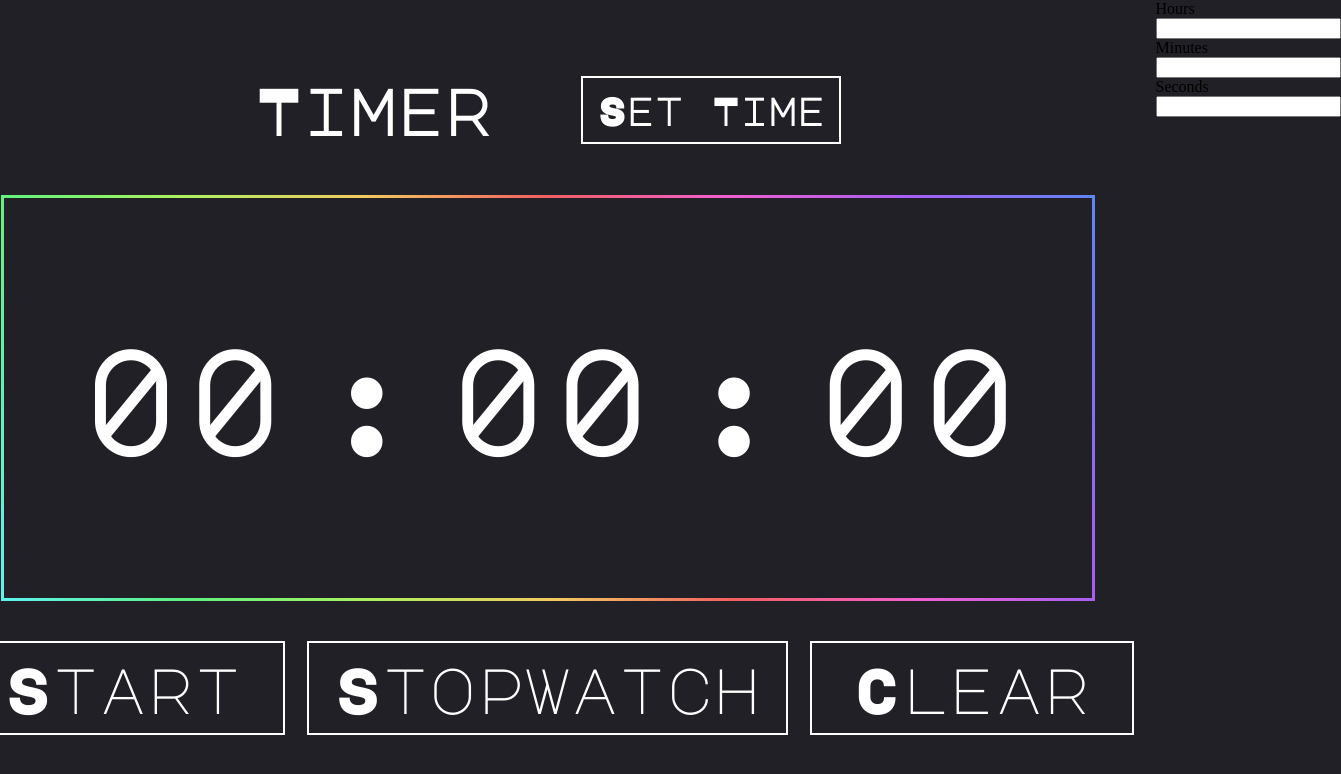
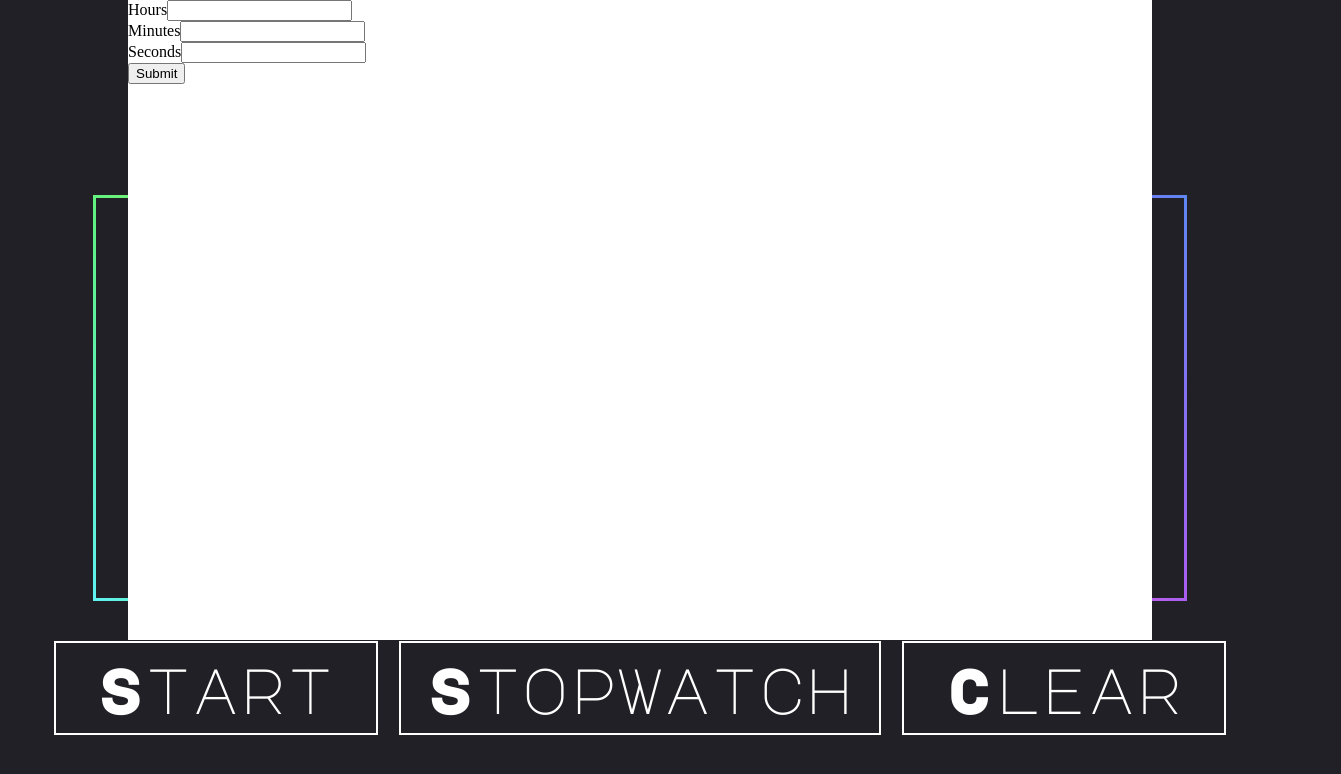
Before and after one commit to Hollingsworth-Dev/Webclock_react, a React (Create React App) app: page / in a window 1280 px wide. Both pictures are taken after a click on the element "Set Time". Shown: the top 774 px of the page, 1341 px wide, since content can reach past the window. Built offline with nearby package versions, Linux system fonts and the light colour scheme.

Commit message:
setting time function works

```diff
--- a/src/Clock/Clock.js
+++ b/src/Clock/Clock.js
@@ -22,14 +22,12 @@ const Stopwatch = (props) => {
 		props.setClockSwitch(clock);
 		handleReset();
 	};
-	const setTheClock = (event) => {
-		event.preventDefault();
+	const setTheClock = (time) => {
 		setClock(time);
 	};
 	const modalHandler = () => {
 		setShowModal(!showModal);
 	};
-	console.log(time);
 	return (
 		<div className='clock'>
 			<div className='main'>
@@ -72,7 +70,9 @@ const Stopwatch = (props) => {
 					</div>
 				</div>
 			</div>
-			{showModal && <SetTime />}
+			{showModal && (
+				<SetTime setTheClock={setTheClock} setShowModal={setShowModal} />
+			)}
 			{/* <div>
 				<p>Set your timer</p>
 				<form onSubmit={setTheClock}>
--- a/src/Modal/SetTime.css
+++ b/src/Modal/SetTime.css
@@ -0,0 +1,6 @@
+.set-time-container {
+	position: absolute;
+	width: 80vw;
+	height: 80vh;
+	background-color: white;
+}
--- a/src/Modal/SetTime.js
+++ b/src/Modal/SetTime.js
@@ -1,17 +1,55 @@
-import React from 'react';
+import React, { useState } from 'react';
+import './SetTime.css';
 
-const SetTime = () => {
+const SetTime = (props) => {
+	const [hours, setHours] = useState(0);
+	const [minutes, setMinutes] = useState(0);
+	const [seconds, setSeconds] = useState(0);
+
+	const timeChangeHandler = (event) => {
+		event.preventDefault();
+		let time = hours + minutes + seconds;
+		props.setTheClock(time);
+		props.setShowModal(false);
+	};
 	return (
-		<div>
-			<form>
+		<div className='set-time-container'>
+			<form
+				onSubmit={(e) => {
+					timeChangeHandler(e);
+				}}>
 				<div>
-					Hours<input type='number'></input>
+					Hours
+					<input
+						type='number'
+						name='hours'
+						onChange={(e) => setHours(e.target.value * 3600)}
+					/>
 				</div>
 				<div>
-					Minutes<input></input>
+					Minutes
+					<input
+						type='number'
+						name='minutes'
+						onChange={(e) => setMinutes(e.target.value * 60)}
+					/>
 				</div>
 				<div>
-					Seconds<input></input>
+					Seconds
+					<input
+						type='number'
+						name='seconds'
+						onChange={(e) => setSeconds(e.target.value * 1)}
+					/>
+				</div>
+				<div>
+					<input
+						type='submit'
+						onSubmit={(e) => {
+							timeChangeHandler(e);
+						}}
+						value='Submit'
+					/>
 				</div>
 			</form>
 		</div>
```
